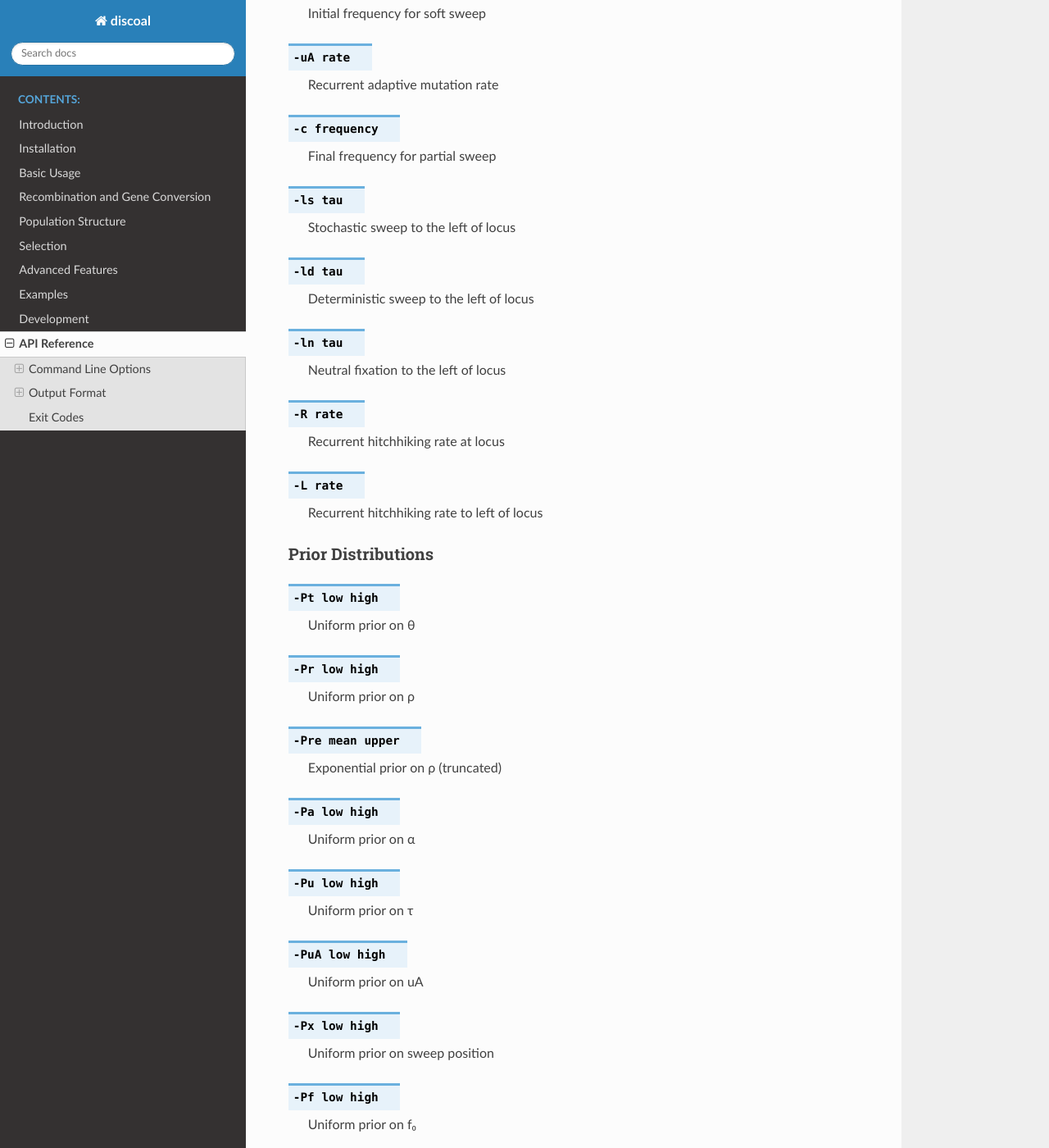
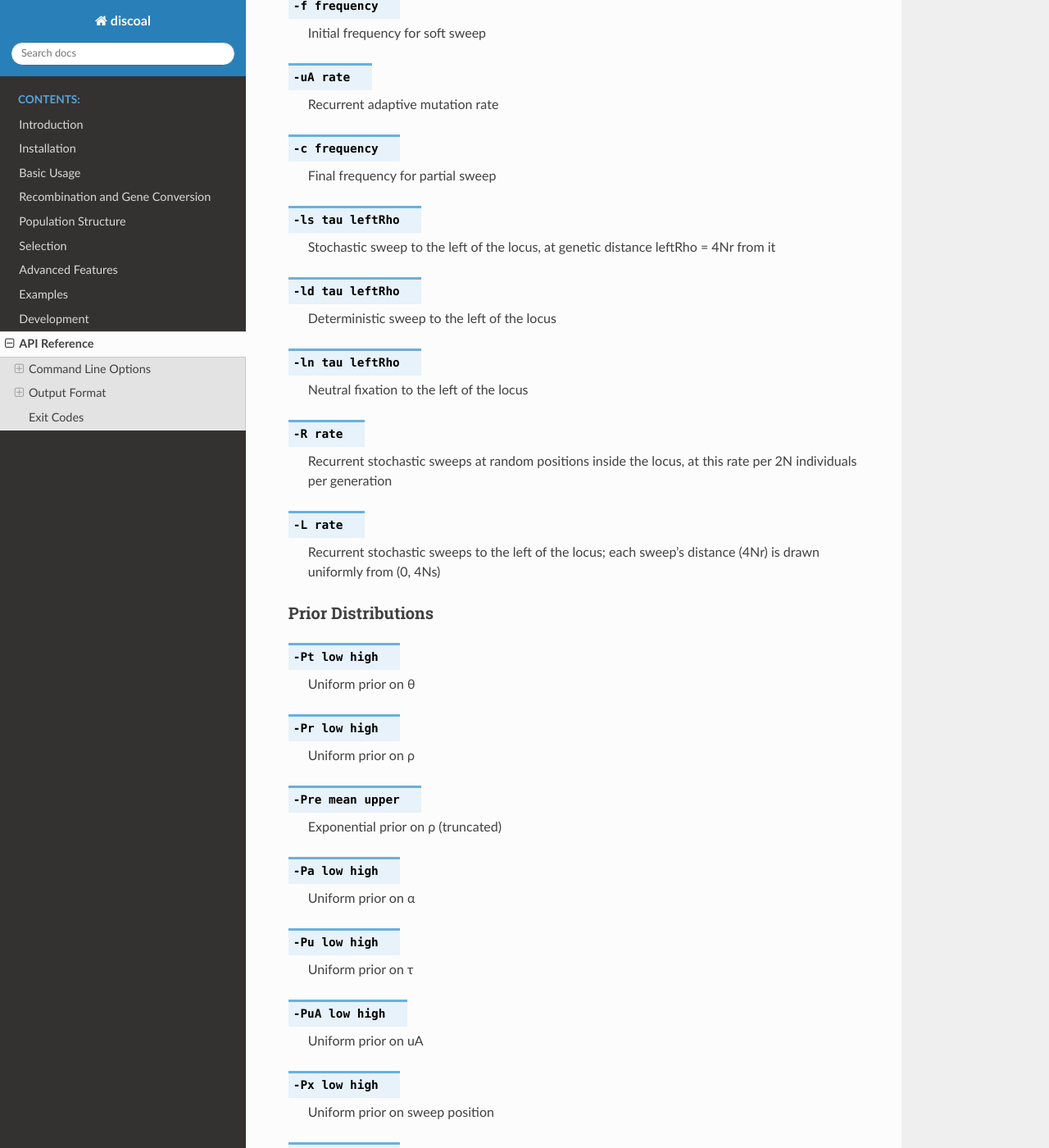
Before and after one commit to kr-colab/discoal, a Sphinx documentation site: the page built from docs/api_reference.rst, in a window 1280 px wide and 1400 px high, scrolled down 3777 px. Shown: the whole window at 82% size. Built offline with Sphinx 7.4.7 and the Read the Docs theme 3.1.0, drawn with Linux system fonts in a browser that asks for light colours; some of the changed text lies outside the part shown.

Commit message:
Docs: YAML priors, admixtures, linked and recurrent sweeps
- docs/yaml_configuration.md: the new selection fields (left_rho,
  recurrent_sweeps_left_of_locus, sweep_time_step; optional
  sweep_position; fixation_time_ago 0), a new "priors" section,
  admixtures and their place in the order of events at the same time.
  The limitations list now holds only -C, -s and -S.
- docs/api_reference.rst: -ea proportion direction, -ls/-ld/-ln take
  leftRho, what -R and -L do, and -Pe1/-Pe2 (bounds, population 0, the
  preflight check sees the lower bounds).
- config_examples: README lists the new examples; all_options.yaml
  shows the new fields.

```diff
--- a/docs/api_reference.rst
+++ b/docs/api_reference.rst
@@ -106,7 +106,8 @@ Demographic Options
    * time: When admixture occurs
    * admixPop: Admixed population
    * pop1, pop2: Source populations
-   * prop: Proportion from pop1
+   * prop: Proportion from pop1: backward in time, each lineage of
+     admixPop moves to pop1 with probability prop and to pop2 otherwise
 
 .. option:: -M migRate
 
@@ -187,25 +188,28 @@ Selection Options
 
    Final frequency for partial sweep
 
-.. option:: -ls tau
+.. option:: -ls tau leftRho
 
-   Stochastic sweep to the left of locus
+   Stochastic sweep to the left of the locus, at genetic distance
+   leftRho = 4Nr from it
 
-.. option:: -ld tau
+.. option:: -ld tau leftRho
 
-   Deterministic sweep to the left of locus
+   Deterministic sweep to the left of the locus
 
-.. option:: -ln tau
+.. option:: -ln tau leftRho
 
-   Neutral fixation to the left of locus
+   Neutral fixation to the left of the locus
 
 .. option:: -R rate
 
-   Recurrent hitchhiking rate at locus
+   Recurrent stochastic sweeps at random positions inside the locus, at
+   this rate per 2N individuals per generation
 
 .. option:: -L rate
 
-   Recurrent hitchhiking rate to left of locus
+   Recurrent stochastic sweeps to the left of the locus; each sweep's
+   distance (4Nr) is drawn uniformly from (0, 4Ns)
 
 Prior Distributions
 ^^^^^^^^^^^^^^^^^^^
@@ -248,11 +252,15 @@ Prior Distributions
 
 .. option:: -Pe1 timeLow timeHigh sizeLow sizeHigh
 
-   Prior on first demographic event
+   A size change of population 0 with uniform priors on its time (units
+   of 4N generations) and its size (relative to N), drawn for each
+   replicate. The bounds must satisfy 0 <= timeLow <= timeHigh and
+   0 < sizeLow <= sizeHigh. The check of size trajectories before the
+   run sees the lower bounds only.
 
 .. option:: -Pe2 timeLow timeHigh sizeLow sizeHigh
 
-   Prior on second demographic event
+   A second size change with priors, as ``-Pe1``
 
 Advanced Options
 ^^^^^^^^^^^^^^^^
```
Also changed, not shown: docs/yaml_configuration.md (+92 -18 lines), config_examples/README.md, 1 other file.
